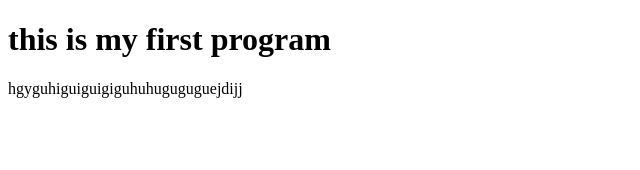
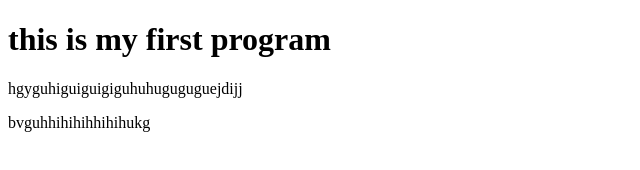
Before and after one commit to Tharun543m/tharun1, a plain HTML site: page index.html in a window 1280 px wide. Shown: the whole page, without its empty margins (0-640 px from the left). Drawn offline with Linux system fonts and the light colour scheme.

Commit message:
second program

```diff
--- a/index.html
+++ b/index.html
@@ -8,5 +8,6 @@
 <body>
     <h1>this is my first program</h1>
     <p>hgyguhiguiguigiguhuhuguguguejdijj</p>
+    <p>bvguhhihihihhihihukg</p>
 </body>
 </html>
```
